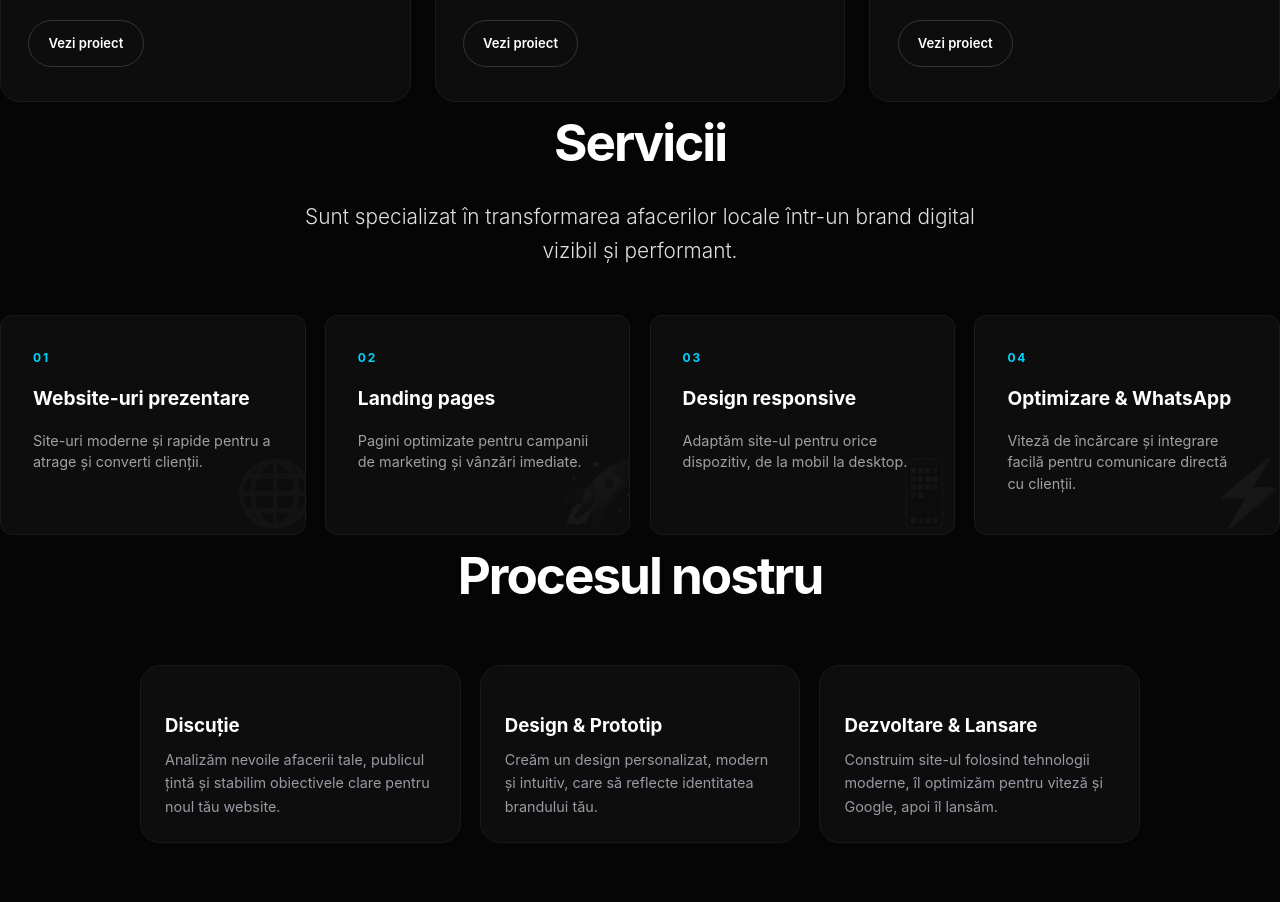
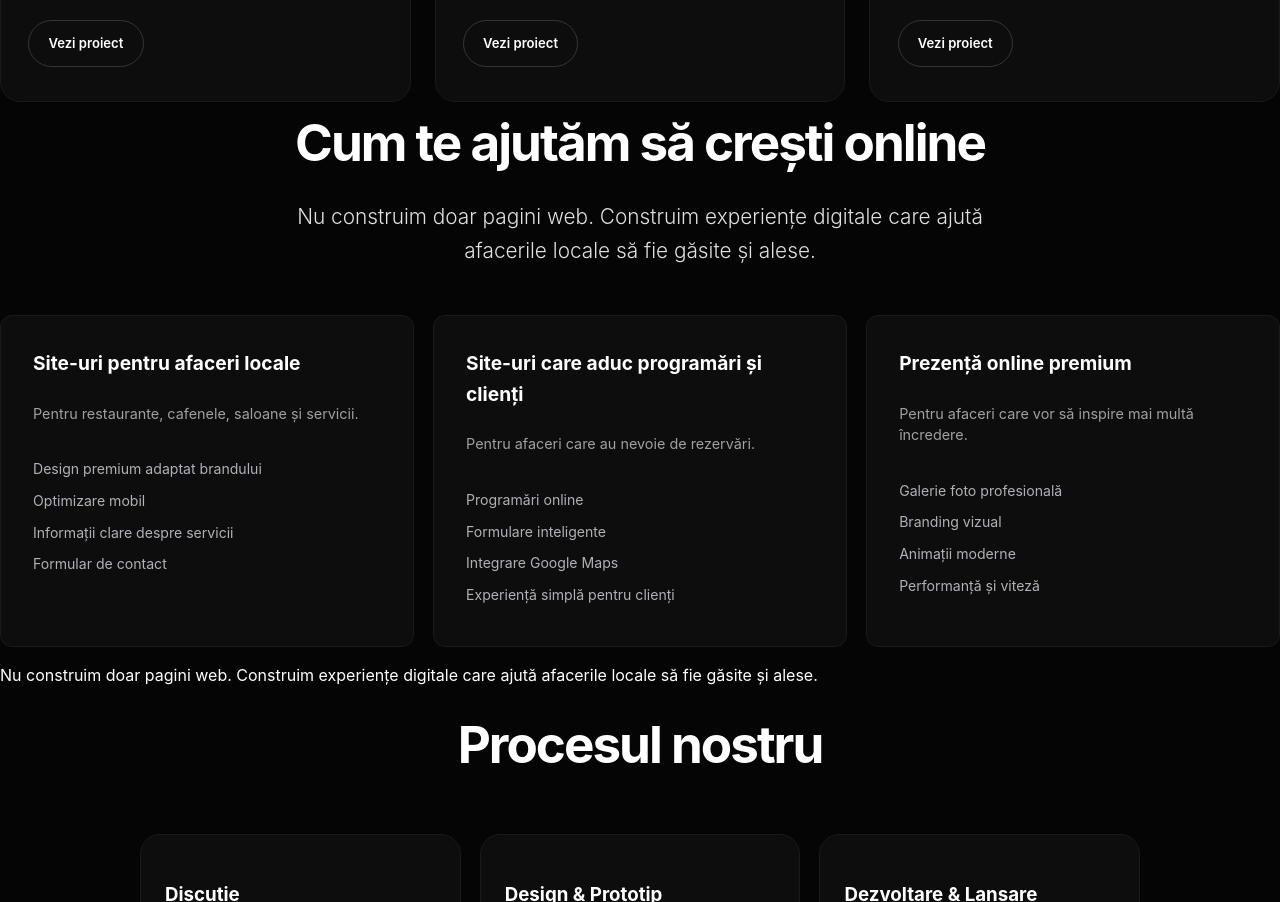
Before and after one commit to ionut081/nikaz-web-studio, a plain HTML site: page public/index.html in a window 1280 px wide. Shown: the part 1400-2302 px from the top of the page. Drawn offline with Linux system fonts and the light colour scheme.

Commit message:
Refactor: Convert services section to business-outcome focused cards.
- New section title: 'Cum te ajutăm să crești online'
- 3 service cards focused on client needs, not tech
- Feature lists inside each card
- Removed hardcoded '01 02 03' numbering
- Preserved premium dark design and animations

Co-authored-by: Copilot <223556219+Copilot@users.noreply.github.com>

```diff
--- a/public/assets/css/style-new.css
+++ b/public/assets/css/style-new.css
@@ -245,7 +245,7 @@ h2 { font-size: clamp(2.2rem,4vw,3.5rem); margin:0 0 3rem; text-align: center; l
 .services-intro h2 { margin-bottom: 1rem; }
 .services-intro .section-subtitle { color: #e0e0e0; font-size: 1.3rem; max-width: 700px; margin: 0 auto; font-weight: 300; }
 
-.services-grid { max-width:1400px;margin:auto;display:grid;grid-template-columns:repeat(4,minmax(0,1fr));gap:1.2rem; }
+.services-grid { max-width:1400px;margin:auto;display:grid;grid-template-columns:repeat(3,minmax(0,1fr));gap:1.2rem; }
 .service-card {
     min-height: 220px;
     padding: 2rem;
@@ -254,16 +254,19 @@ h2 { font-size: clamp(2.2rem,4vw,3.5rem); margin:0 0 3rem; text-align: center; l
     display: flex;
     flex-direction: column;
     align-items: flex-start;
-    gap: 0.5rem;
+    gap: 1rem;
     background: var(--surface-color);
     border: 1px solid var(--border-color);
     transition: var(--transition);
     border-radius: 12px;
     overflow: hidden;
 }
-.service-card span { color:var(--accent-cyan);font-size:.75rem;letter-spacing:.15em; font-weight: bold; margin-bottom: 0.5rem; }
 .service-card h3 { margin: 0; font-size: 1.2rem; font-weight: 700; color: white; }
 .service-card p { margin: 0.5rem 0 0 0; color: var(--text-secondary); font-size: 0.9rem; line-height: 1.5; z-index: 1; }
+
+.service-list, .service-features { list-style: none; padding: 0; margin: 1rem 0 0; color: var(--text-secondary); font-size: 0.88rem; line-height: 1.8; }
+.service-list li, .service-features li { margin-bottom: 0.4rem; color: #b0b0bb; }
+.service-features li { color: #888; }
 
 .service-card:hover { border-color: var(--accent-blue); transform: translateY(-5px); box-shadow: 0 10px 30px rgba(0, 119, 255, 0.15); }
 
--- a/public/index.html
+++ b/public/index.html
@@ -140,15 +140,42 @@
 
         <section id="services">
             <div class="services-intro">
-                <h2>Servicii</h2>
-                <p class="section-subtitle">Sunt specializat în transformarea afacerilor locale într-un brand digital vizibil și performant.</p>
+                <h2>Cum te ajutăm să crești online</h2>
+                <p class="section-subtitle">Nu construim doar pagini web. Construim experiențe digitale care ajută afacerile locale să fie găsite și alese.</p>
             </div>
             <div class="services-grid">
-                <div class="card service-card" data-service="websites"><span>01</span><h3>Website-uri prezentare</h3><p>Site-uri moderne și rapide pentru a atrage și converti clienții.</p></div>
-                <div class="card service-card" data-service="landing"><span>02</span><h3>Landing pages</h3><p>Pagini optimizate pentru campanii de marketing și vânzări imediate.</p></div>
-                <div class="card service-card" data-service="responsive"><span>03</span><h3>Design responsive</h3><p>Adaptăm site-ul pentru orice dispozitiv, de la mobil la desktop.</p></div>
-                <div class="card service-card" data-service="optimization"><span>04</span><h3>Optimizare & WhatsApp</h3><p>Viteză de încărcare și integrare facilă pentru comunicare directă cu clienții.</p></div>
+                <div class="card service-card">
+                    <h3>Site-uri pentru afaceri locale</h3>
+                    <p>Pentru restaurante, cafenele, saloane și servicii.</p>
+                    <ul class="service-list">
+                        <li>Design premium adaptat brandului</li>
+                        <li>Optimizare mobil</li>
+                        <li>Informații clare despre servicii</li>
+                        <li>Formular de contact</li>
+                    </ul>
+                </div>
+                <div class="card service-card">
+                    <h3>Site-uri care aduc programări și clienți</h3>
+                    <p>Pentru afaceri care au nevoie de rezervări.</p>
+                    <ul class="service-list">
+                        <li>Programări online</li>
+                        <li>Formulare inteligente</li>
+                        <li>Integrare Google Maps</li>
+                        <li>Experiență simplă pentru clienți</li>
+                    </ul>
+                </div>
+                <div class="card service-card">
+                    <h3>Prezență online premium</h3>
+                    <p>Pentru afaceri care vor să inspire mai multă încredere.</p>
+                    <ul class="service-list">
+                        <li>Galerie foto profesională</li>
+                        <li>Branding vizual</li>
+                        <li>Animații moderne</li>
+                        <li>Performanță și viteză</li>
+                    </ul>
+                </div>
             </div>
+            <p class="services-note">Nu construim doar pagini web. Construim experiențe digitale care ajută afacerile locale să fie găsite și alese.</p>
         </section>
 
         <section id="process">
```
